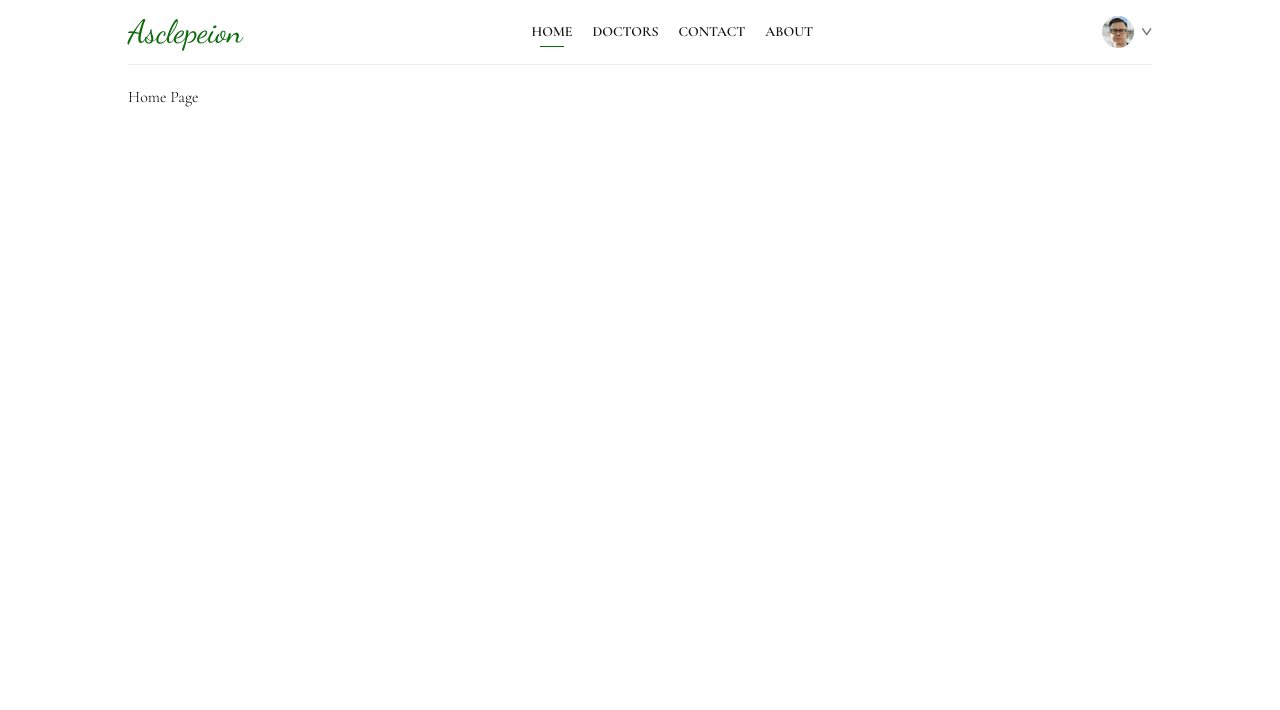
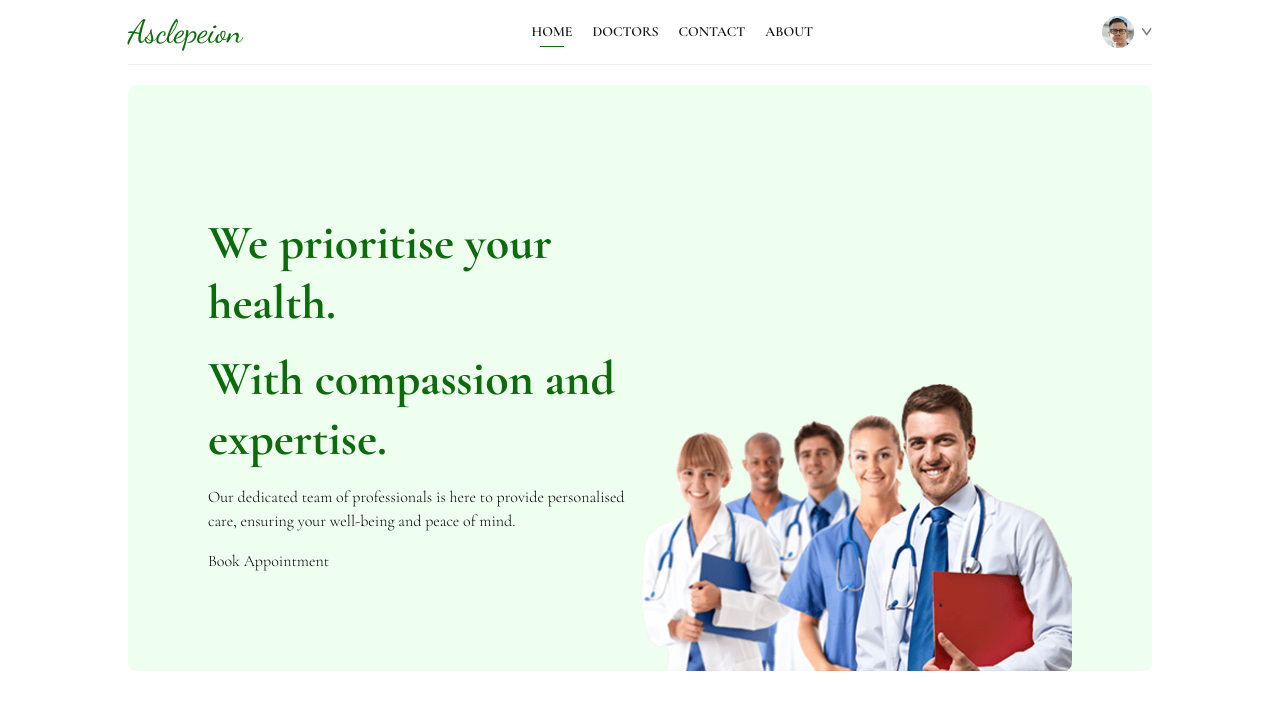
Before and after one commit to Nimira43/Asclepeion, a React (Vite) app in the folder frontend/: page / in a window 1280 px wide. Shown: the top 710 px of the page. Built offline with nearby package versions, Linux system fonts and the light colour scheme.

Commit message:
Setting up the Header styles - early stages but looking fairly okay.

```diff
--- a/frontend/src/assets/assets.js
+++ b/frontend/src/assets/assets.js
@@ -1,5 +1,6 @@
 import appointment_img from './appointment_img.png'
 import header_img from './header_img.png'
+import header2 from './header2.png'
 import group_profiles from './group_profiles.png'
 import profile from './profile.png'
 import contact_image from './contact_image.png'
@@ -40,6 +41,7 @@ import Pediatricians from './Pediatricians.svg'
 export const assets = {
   appointment_img,
   header_img,
+  header2,
   group_profiles,
   logo,
   chats_icon,
--- /dev/null
+++ b/frontend/src/components/Header.tsx
@@ -0,0 +1,26 @@
+import React from "react"
+import { assets } from "../assets/assets"
+
+const Header = () => {
+  return (
+    <div className='flex flex-col md:flex-row flex-wrap bg-light rounded-lg px-6 md:px-10 lg:px-20'>
+      <div className='md:w-1/2 flex flex-col items-start justify-center gap-4 py-10 m-auto md:py-[10vw] md:mb-[-30px] '>
+      <p className='text-3xl md:text-4xl lg:text-5xl text-primary font-bold leading-tight md:leading-tight lg:leading-tight'>We prioritise your health.</p>
+      <p className='text-3xl md:text-4xl lg:text-5xl text-primary font-bold leading-tight md:leading-tight lg:leading-tight'>With compassion and expertise.</p>
+      <p>Our dedicated team of professionals is here to provide personalised care, ensuring your well-being and peace of mind.</p>
+      <a href="">
+        Book Appointment
+      </a>
+      </div>
+      <div className='md:w-1/2 relative'>
+        <img
+          className='w-full md:absolute bottom-0 h-auto rounded-lg'
+          src={assets.header2}
+          alt='header image'
+        />
+      </div>
+    </div>
+  )
+}
+
+export default Header
--- a/frontend/src/components/Navbar.jsx
+++ b/frontend/src/components/Navbar.jsx
@@ -1,16 +1,18 @@
 import { useState } from 'react'
 import { NavLink, useNavigate } from 'react-router-dom'
-// import '../assets/assets'
 import { assets } from '../assets/assets'
 
 const Navbar = () => {
   const navigate = useNavigate()
-  const [showMenu, setShowMenu] = useState(false)
+  // const [showMenu, setShowMenu] = useState(false)
   const [token, setToken] = useState(true)
 
   return (
     <div className='flex items-center justify-between text-sm py-4 mb-5 border-b border-b-grey-xl'>
-      <h1 className='logo cursor-pointer text-primary'>Asclepeion</h1>
+      <h1 className='logo cursor-pointer text-primary'>
+        {/* <NavLink to='/'>Asclepeion</NavLink> */}
+        Asclepeion
+      </h1>
       <ul className='hidden md:flex items-start gap-5 font-medium'>
         <NavLink to='/'>
           <li className='py-1 uppercase font-semibold text-dark hover:text-primary-lg'>Home</li>
--- a/frontend/src/pages/Home.jsx
+++ b/frontend/src/pages/Home.jsx
@@ -1,7 +1,9 @@
+import Header from "../components/Header"
+
 const Home = () => {
   return (
     <div>
-      <h1>Home Page</h1>
+      <Header />
     </div>
   )
 }
```
